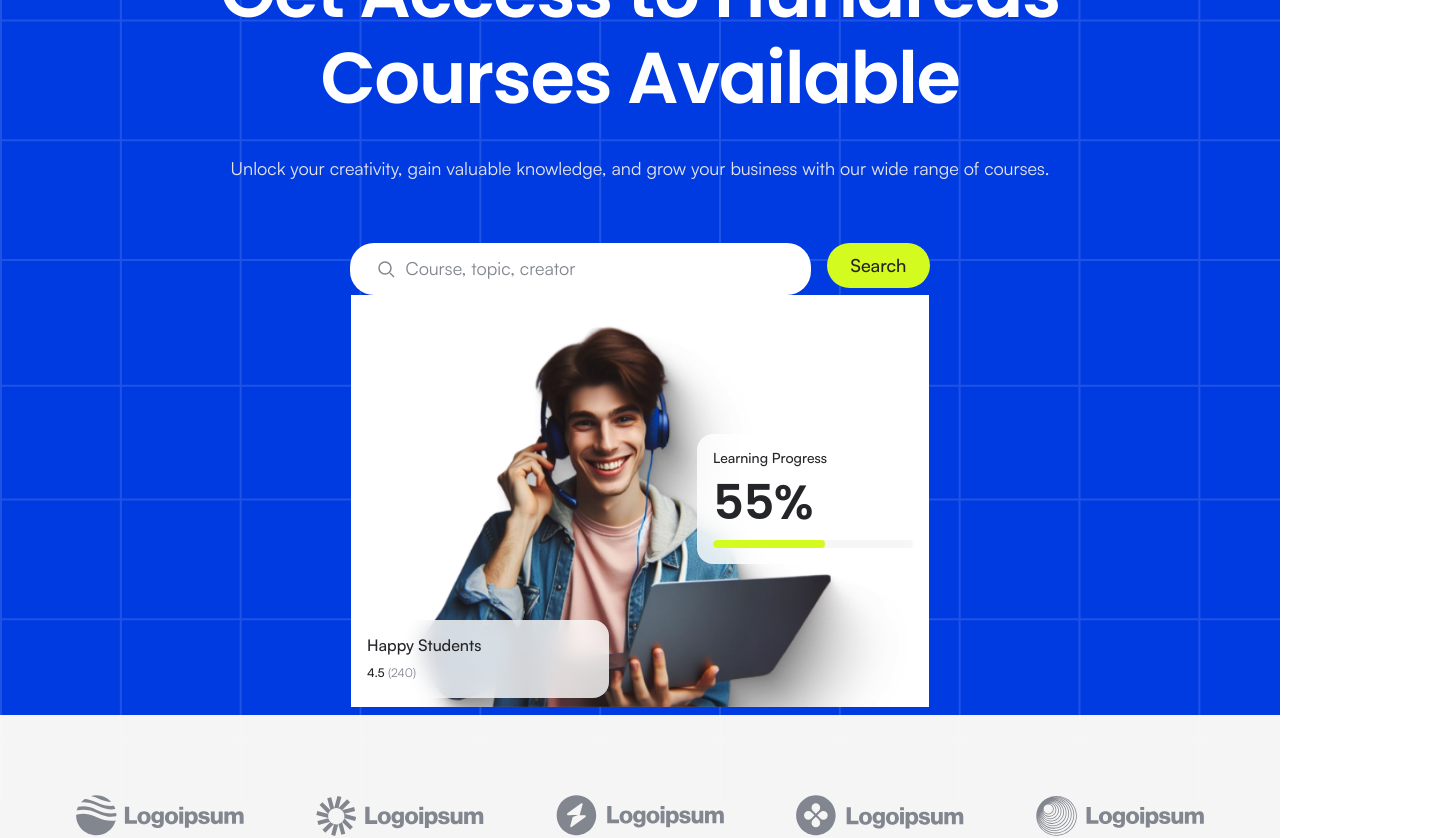
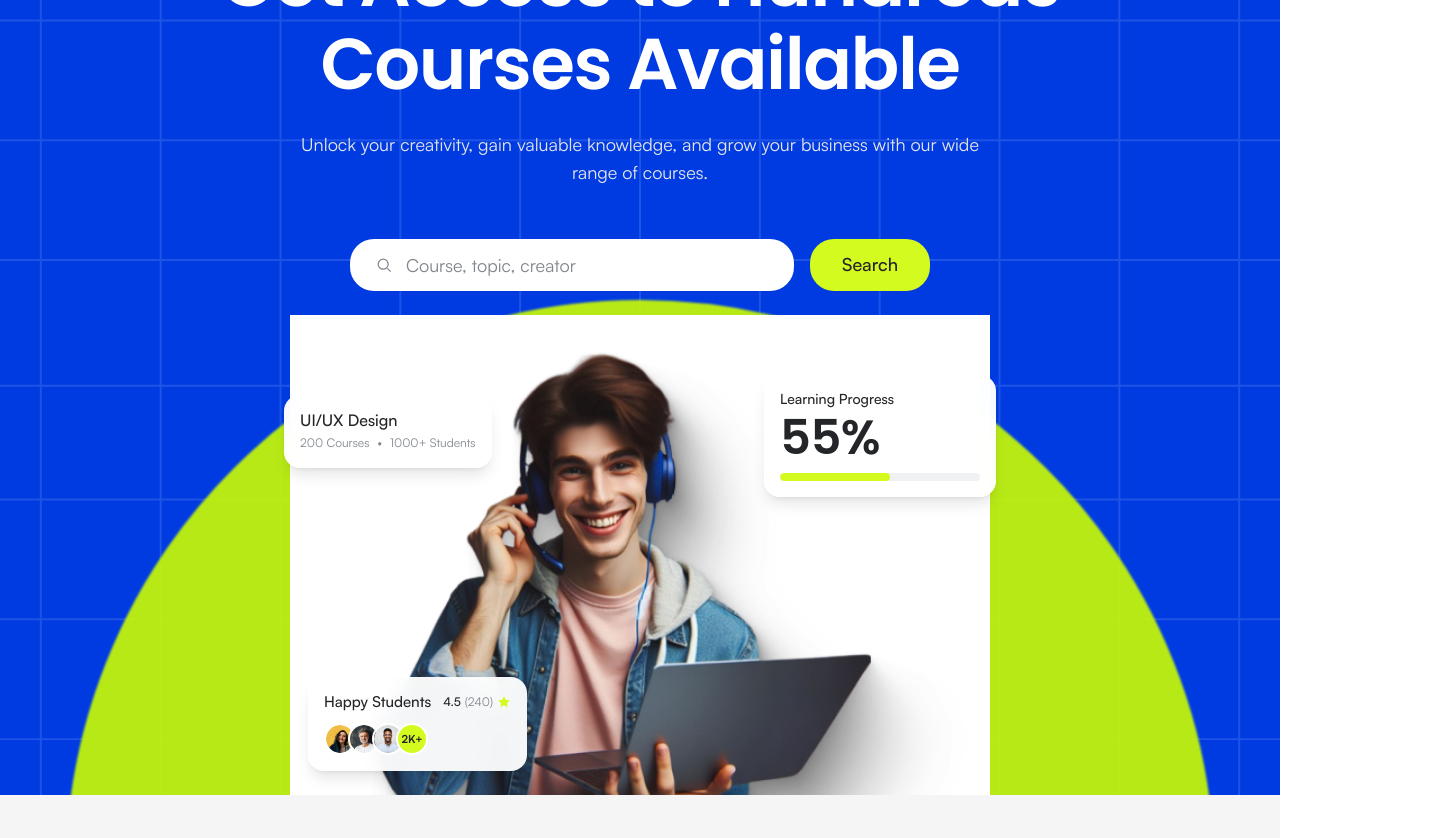
Before and after one commit to Ratul-NotFound/ByteSpace, a React (Vite) app: page / in a window 1280 px wide. Shown: the part 220-1058 px from the top of the page, 1440 px wide, since content can reach past the window. Built offline with nearby package versions, Linux system fonts and the light colour scheme; a web font is replaced by a local one.

Commit message:
feat(hero): enhance Hero section with floating metrics and lime arc per Figma node 1:1695

```diff
--- a/src/components/Hero/Hero.tsx
+++ b/src/components/Hero/Hero.tsx
@@ -2,36 +2,42 @@ import { Header } from '../Header/Header';
 
 export function Hero() {
   return (
-    <section className="relative bg-brand text-subtle">
+    <section className="relative overflow-hidden bg-brand text-subtle">
+      {/* Background Grid */}
       <img
         src="/assets/hero/hero-grid.svg"
         alt=""
         aria-hidden="true"
-        className="pointer-events-none absolute left-0 top-0 h-[1024px] w-[1440px] max-w-none"
+        className="pointer-events-none absolute left-1/2 top-0 h-[1024px] w-[1440px] -translate-x-1/2 max-w-none"
+      />
+
+      {/* Decorative Lime Circle Arc (Figma Node #1:1866) */}
+      <div
+        aria-hidden="true"
+        className="pointer-events-none absolute left-1/2 top-[520px] h-[1149px] w-[1149px] -translate-x-1/2 rounded-full border-[180px] md:border-[280px] border-[#CBFC01] opacity-90 blur-[1px]"
       />
 
       <Header />
 
-      <div className="relative z-10 flex w-[1200px] max-w-full flex-col items-center gap-[60px] mx-auto pt-[49px]">
-        <div className="flex flex-col items-center gap-8 text-center">
-          <h1 className="w-[935px] max-w-full font-heading text-[72px] font-semibold leading-[1.2] tracking-[-0.02em] text-white">
+      <div className="relative z-10 mx-auto flex w-[1200px] max-w-full flex-col items-center gap-[52px] px-6 pt-[40px]">
+        <div className="flex flex-col items-center gap-6 text-center">
+          <h1 className="max-w-[935px] font-heading text-[48px] sm:text-[60px] lg:text-[72px] font-semibold leading-[1.15] tracking-[-0.02em] text-white">
             Get Access to Hundreds Courses Available
           </h1>
-          <p className="whitespace-nowrap text-[18px] leading-[1.6] text-subtle">
-            Unlock your creativity, gain valuable knowledge, and grow your business with our
-            wide range of courses.
+          <p className="max-w-[700px] text-[16px] sm:text-[18px] leading-[1.6] text-subtle">
+            Unlock your creativity, gain valuable knowledge, and grow your business with our wide range of courses.
           </p>
         </div>
 
-        <form className="flex items-start gap-4" role="search">
-          <label className="flex h-[52px] w-[461px] max-w-full items-center gap-2 rounded-pill bg-white px-6 py-3">
+        <form className="flex w-full max-w-[580px] items-center gap-3 sm:gap-4" role="search" onSubmit={(e) => e.preventDefault()}>
+          <label className="flex h-[52px] flex-1 items-center gap-3 rounded-pill bg-white px-5 sm:px-6 py-3 shadow-sm">
             <span className="sr-only">Search courses</span>
             <svg
               viewBox="0 0 24 24"
               fill="none"
               stroke="currentColor"
               strokeWidth={1.5}
-              className="size-6 shrink-0 text-muted"
+              className="size-5 shrink-0 text-muted"
               aria-hidden="true"
             >
               <circle cx="11" cy="11" r="6" />
@@ -40,42 +46,75 @@ export function Hero() {
             <input
               type="search"
               placeholder="Course, topic, creator"
-              className="w-full bg-transparent text-[18px] leading-[1.6] text-ink outline-none placeholder:text-muted"
+              className="w-full bg-transparent text-[16px] sm:text-[18px] leading-[1.6] text-ink outline-none placeholder:text-muted"
             />
           </label>
           <button
             type="submit"
-            className="inline-flex items-center justify-center rounded-pill bg-accent px-6 py-3 text-[18px] font-medium leading-[1.2] text-ink transition-opacity hover:opacity-90"
+            className="inline-flex h-[52px] items-center justify-center rounded-pill bg-accent px-6 sm:px-8 text-[16px] sm:text-[18px] font-medium leading-[1.2] text-ink shadow-sm transition-all hover:opacity-90 hover:shadow"
           >
             Search
           </button>
         </form>
       </div>
 
-      <div className="relative mx-auto h-[420px] w-full max-w-[578px]">
+      {/* Hero Visual Presentation with Floating Metric Badges */}
+      <div className="relative mx-auto mt-6 h-[440px] sm:h-[480px] w-full max-w-[760px] px-4">
+        {/* Main Hero Person */}
         <img
           src="/assets/hero/hero-person.png"
           alt="A course creator presenting to students"
           width={578}
           height={541}
-          className="absolute left-1/2 top-0 w-[578px] max-w-full -translate-x-1/2 object-cover"
+          className="relative z-10 mx-auto h-[460px] sm:h-[500px] w-auto max-w-full object-contain"
         />
 
-        <div className="absolute right-0 top-[139px] w-[232px] rounded-card bg-white/80 p-4 backdrop-blur-[10px]">
-          <p className="text-[14px] font-medium leading-[1.2] text-ink">Learning Progress</p>
-          <p className="mt-2 font-heading text-[48px] font-semibold leading-[1.2] tracking-[-0.01em] text-ink">
-            55%
-          </p>
-          <div className="mt-2 h-2 w-[200px] overflow-hidden rounded-pill bg-[#f6f6f6]">
-            <div className="h-full w-[112px] rounded-pill bg-accent" />
+        {/* Badge 1: UI/UX Design (Figma Node #46:126) */}
+        <div className="absolute left-2 sm:left-6 top-[80px] z-20 rounded-card bg-white/95 p-4 shadow-lg backdrop-blur-md">
+          <p className="font-medium text-[15px] sm:text-[16px] leading-[1.2] text-ink">UI/UX Design</p>
+          <div className="mt-1 flex items-center gap-2 text-[12px] text-muted">
+            <span>200 Courses</span>
+            <span>•</span>
+            <span>1000+ Students</span>
           </div>
         </div>
 
-        <div className="absolute left-0 top-[325px] w-[258px] rounded-card bg-white/80 p-4 backdrop-blur-[10px]">
-          <p className="text-[16px] font-medium leading-[1.2] text-ink">Happy Students</p>
-          <p className="mt-2 text-[12px] leading-[1.6] text-ink">
-            <span className="font-medium">4.5</span> <span className="text-muted">(240)</span>
+        {/* Badge 2: Learning Progress 55% (Figma Node #1:1797) */}
+        <div className="absolute right-2 sm:right-6 top-[60px] z-20 w-[210px] sm:w-[232px] rounded-card bg-white/95 p-4 shadow-lg backdrop-blur-md">
+          <p className="text-[13px] sm:text-[14px] font-medium leading-[1.2] text-ink">Learning Progress</p>
+          <p className="mt-1 font-heading text-[40px] sm:text-[48px] font-semibold leading-[1.1] tracking-[-0.01em] text-ink">
+            55%
           </p>
+          <div className="mt-2 h-2 w-full overflow-hidden rounded-pill bg-[#F0F1F3]">
+            <div className="h-full w-[55%] rounded-pill bg-accent" />
+          </div>
+        </div>
+
+        {/* Badge 3: Happy Students with Avatar Stack (Figma Node #1:1821) */}
+        <div className="absolute left-4 sm:left-12 bottom-6 z-20 rounded-card bg-white/95 p-4 shadow-lg backdrop-blur-md">
+          <div className="flex items-center justify-between gap-3">
+            <p className="text-[14px] sm:text-[15px] font-medium leading-[1.2] text-ink">Happy Students</p>
+            <div className="flex items-center gap-1 text-[12px] text-muted">
+              <span className="font-medium text-ink">4.5</span>
+              <span>(240)</span>
+              <svg viewBox="0 0 24 24" fill="#D4FB20" className="size-3.5">
+                <path d="M12 2l3.09 6.26L22 9.27l-5 4.87 1.18 6.88L12 17.77l-6.18 3.25L7 14.14 2 9.27l6.91-1.01L12 2z" />
+              </svg>
+            </div>
+          </div>
+          <div className="mt-3 flex items-center -space-x-2">
+            {['/assets/testimonials/sarah.png', '/assets/testimonials/james.png', '/assets/testimonials/alex.png'].map((src, i) => (
+              <img
+                key={i}
+                src={src}
+                alt=""
+                className="size-8 rounded-full border-2 border-white object-cover"
+              />
+            ))}
+            <span className="flex size-8 items-center justify-center rounded-full border-2 border-white bg-accent text-[11px] font-bold text-ink">
+              2K+
+            </span>
+          </div>
         </div>
       </div>
     </section>
```
